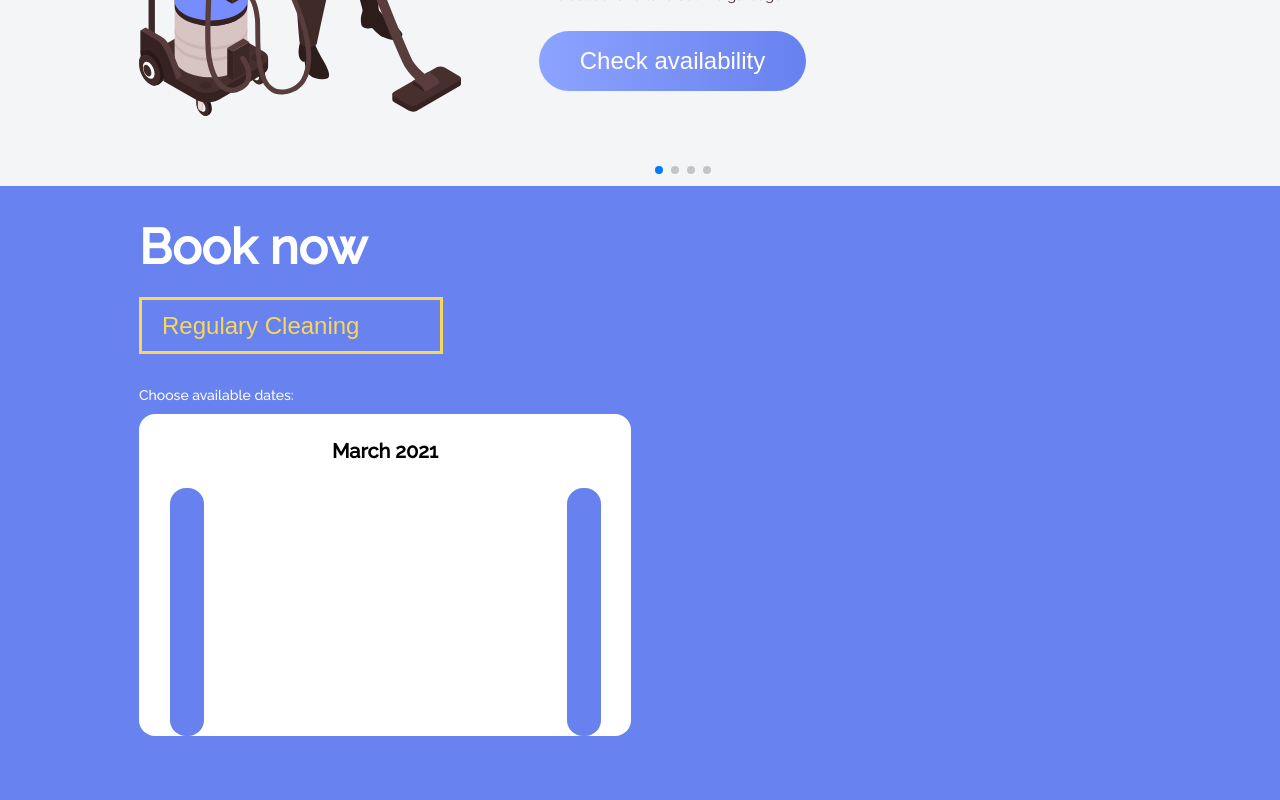
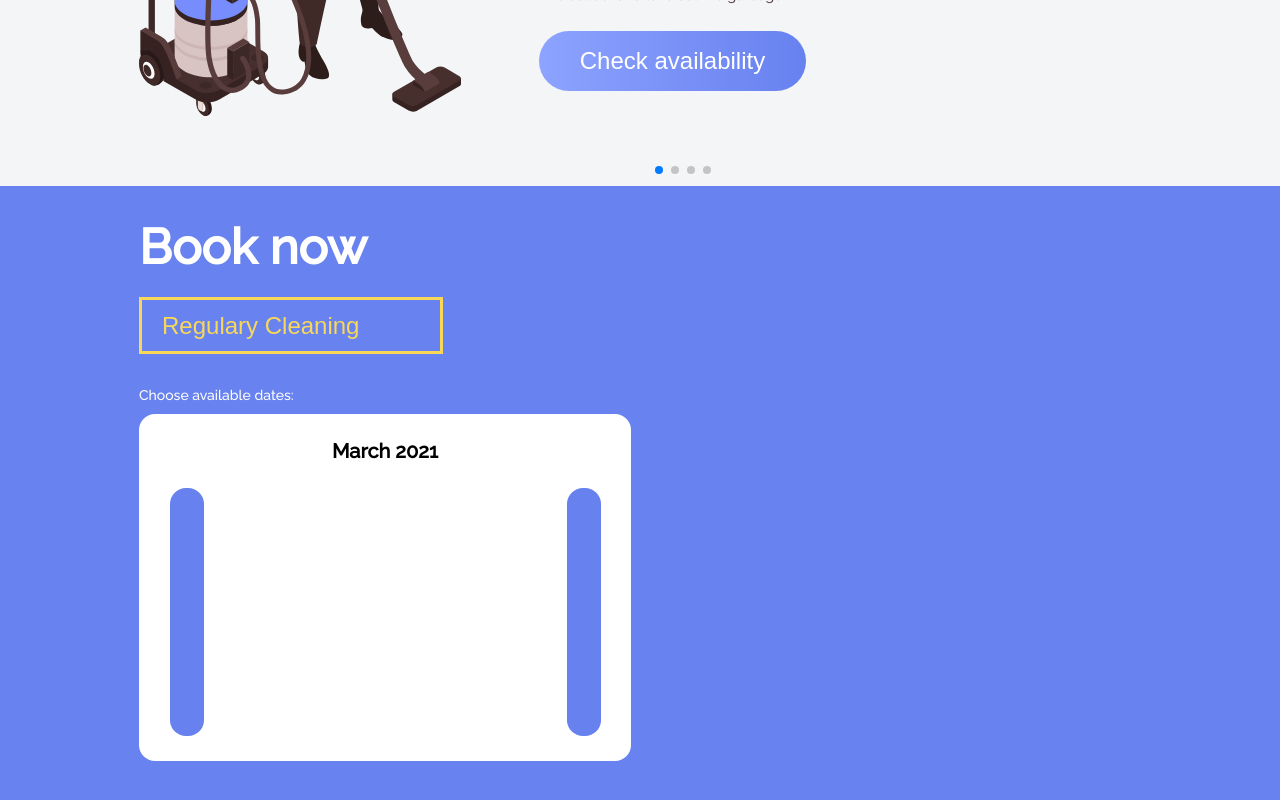
Before and after one commit to TataGurevich/ProjectCleanIt, a React (Create React App) app: page / in a window 1280 px wide. Shown: the part 1304-2104 px from the top of the page. Built offline with nearby package versions, Linux system fonts and the light colour scheme.

Commit message:
uploaded the fonts, redid the navigation, placed the image correctly, started the booking section

```diff
--- a/src/components/Main/Content/BookNow.module.css
+++ b/src/components/Main/Content/BookNow.module.css
@@ -48,7 +48,7 @@
     align-items: center;
     justify-content: center;
     padding-top: 25px;
-    padding-bottom: 25pxж
+    padding-bottom: 25px;
 }
 .calendar>h1{
     width: 108px;
```
